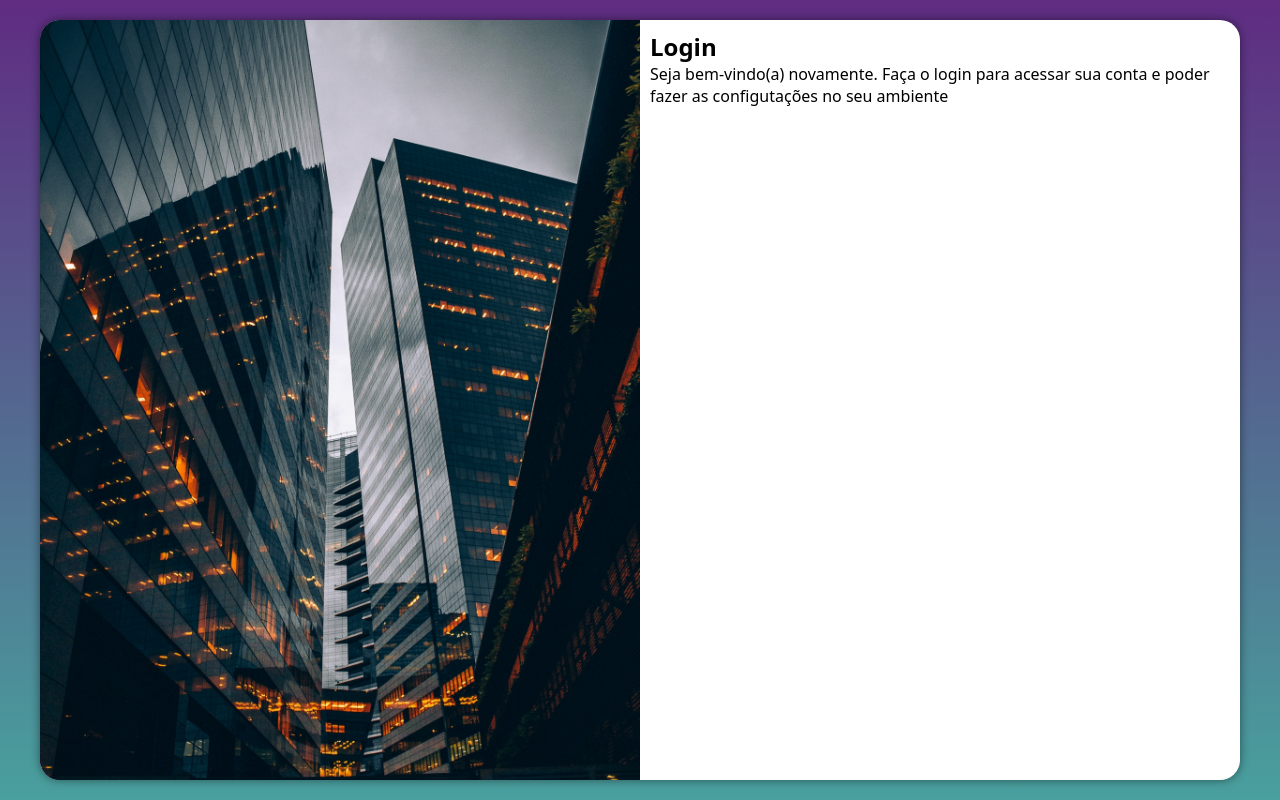
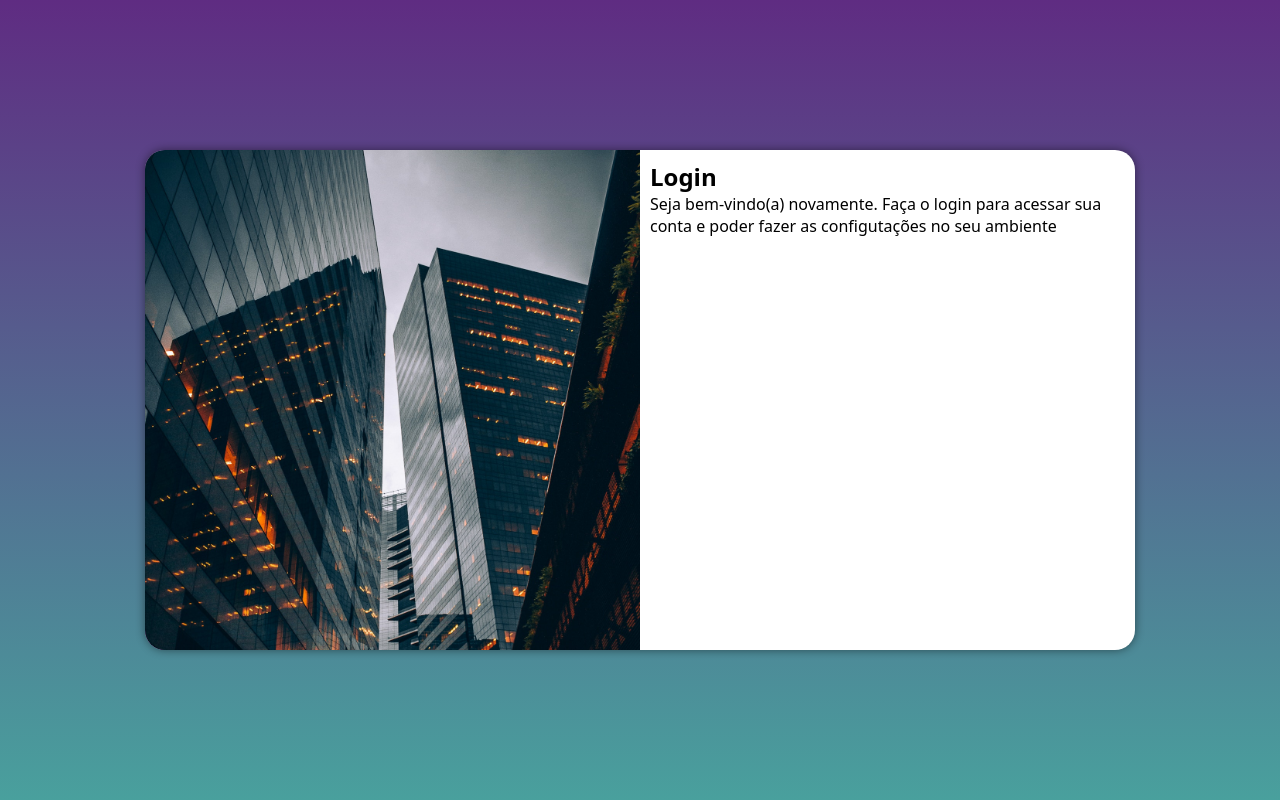
Before and after one commit to caiosouto/Projeto_tela_login_personalizado, a plain HTML site: page index.html in a window 1280 px wide. Drawn offline with Linux system fonts and the light colour scheme.

Commit message:
Ajuste da largura para desktop

```diff
--- a/assets/media-query.css
+++ b/assets/media-query.css
@@ -37,8 +37,7 @@ Telas Grande: acima de 1200px
     }
 
     section#login {
-        width: 1200px;
-        height: 95%;
+        width: 990px;
     }
 
     section#login > div#imagem {
```
